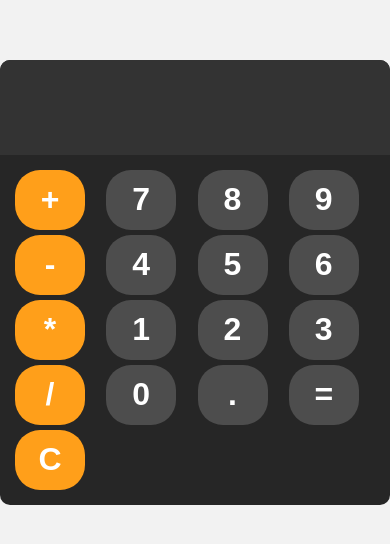
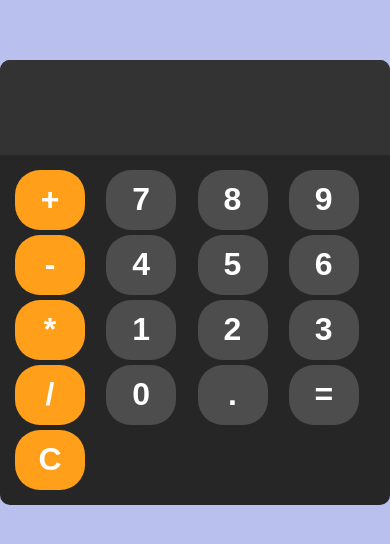
Before and after one commit to Nilu024/JS-Calculator, a plain HTML site: page index.html in a window 390 px wide. Shown: the part 140-684 px from the top of the page. Drawn offline with Linux system fonts and the light colour scheme.

Commit message:
Update index.html

```diff
--- a/index.html
+++ b/index.html
@@ -12,7 +12,7 @@
 			justify-content: center;
 			align-items: center;
 			height: 100vh;
-			background-color: hsl(0, 0%, 95%);
+			background-color: #535562;
 		}
 		#calculator{
 			font-family: Arial, sans-serif;
@@ -65,6 +65,10 @@
 		}
 
 		@media (max-width:500px){
+			body{
+				margin: 0;
+				background-color: #b9c0ee;
+			}
 			#calculator{
 				border-radius: 10px;
 				max-width: auto;
```
